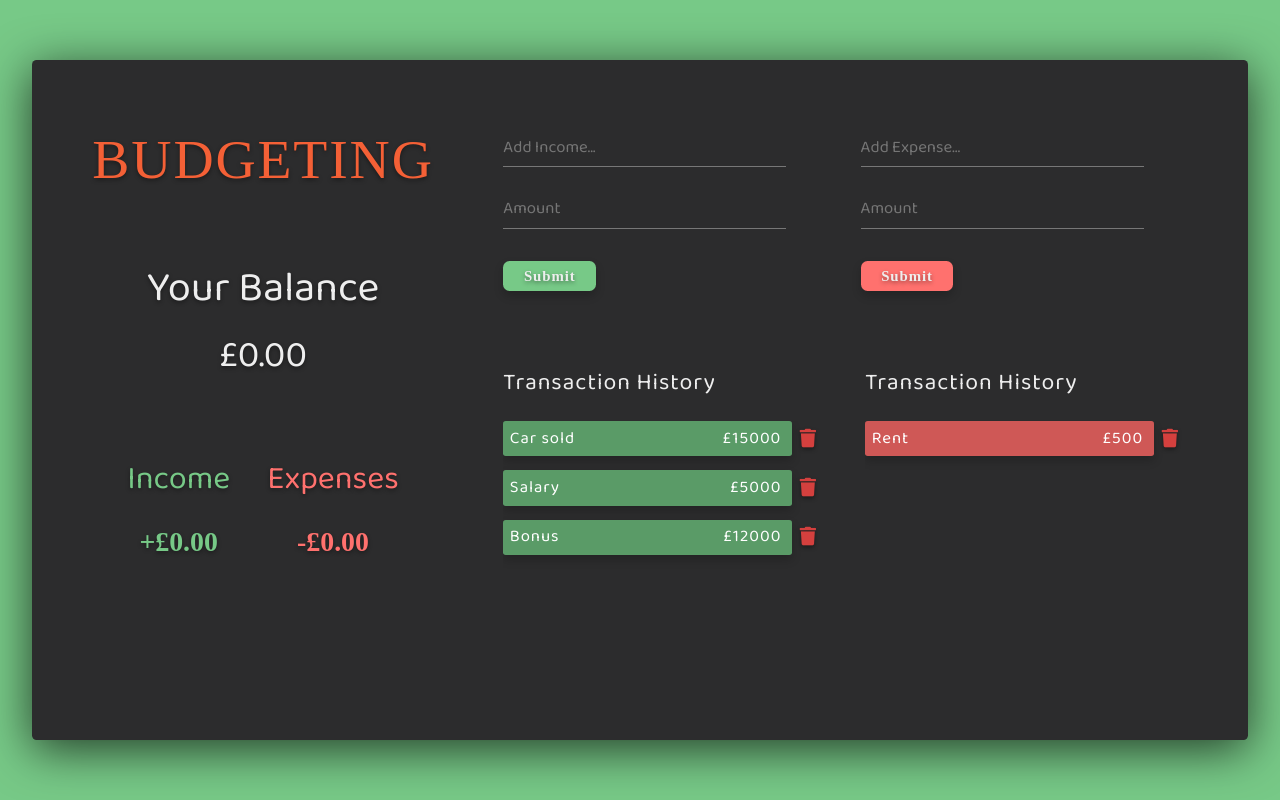
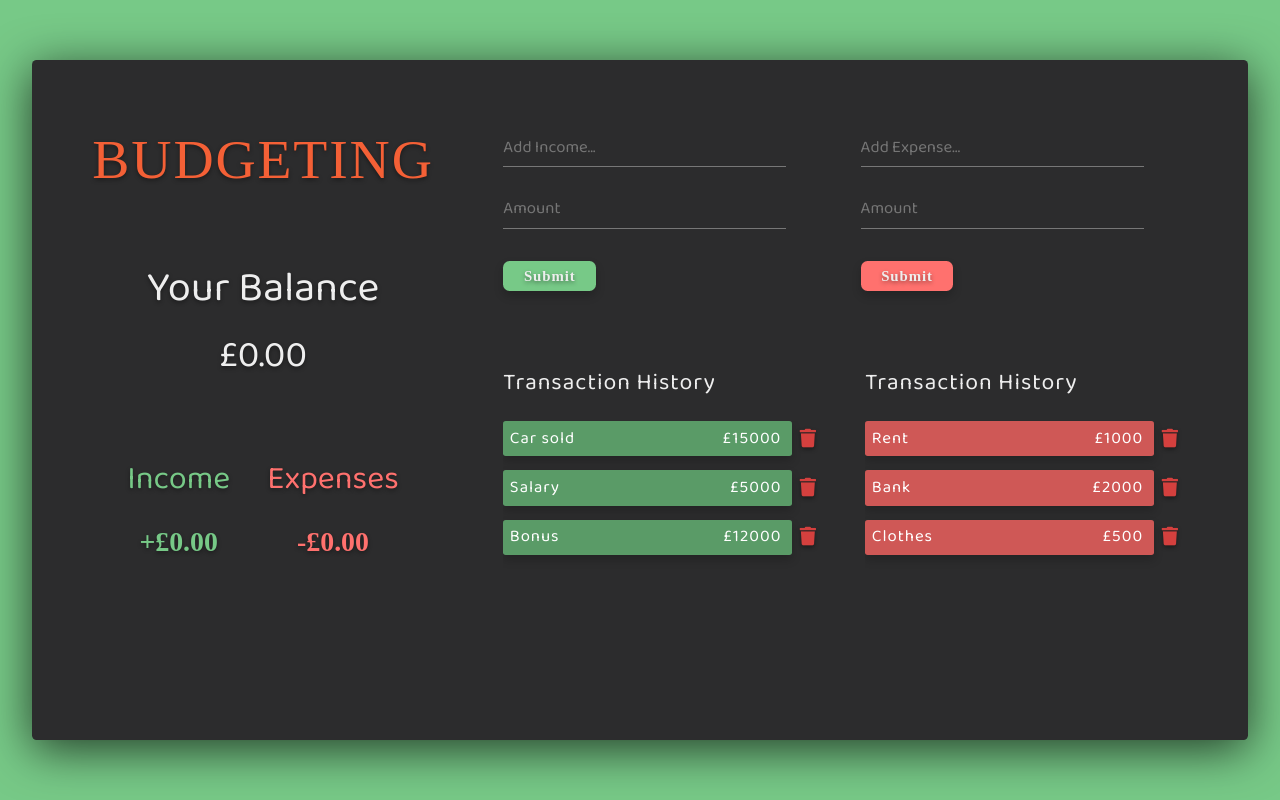
Before and after one commit to zsoobratty/budgeting, a React (Create React App) app: page / in a window 1280 px wide. Built offline with nearby package versions, Linux system fonts and the light colour scheme; the HTML template or start-up script is replaced by a standard one; a web font is replaced by a local one.

Commit message:
Fix bug preventing hardcoded expenses to list

```diff
--- a/src/components/ExpenseList.js
+++ b/src/components/ExpenseList.js
@@ -1,19 +1,17 @@
-import React from 'react'
+import React, {useContext} from 'react'
+import {GlobalContext} from '../context/GlobalState'
+import ExpenseTransaction from './ExpenseTransaction'
 
 const ExpenseList = () => {
+    const { expenseTransactions } = useContext(GlobalContext)
+    console.log(expenseTransactions)
     return (
         <div className='transactions transactions-expense'>
             <h2>Transaction History</h2>
             <ul className="transaction-list">
-                <li className="transaction">
-                    <span className="transaction-text">Rent</span>
-                    <span className="transaction-amount">£500</span>
-                    <button className='delete-btn'>
-                        <i className="fas fa-trash">
-                        </i>
-                    </button>
-
-                </li>
+                {expenseTransactions.map(expenseTransaction => (
+                    <ExpenseTransaction key={expenseTransaction.id} expenseTransaction={expenseTransaction}/>
+                ))}
             </ul>
         </div>
     )
--- /dev/null
+++ b/src/components/ExpenseTransaction.js
@@ -0,0 +1,16 @@
+import React from 'react'
+
+const ExpenseTransaction = ({expenseTransaction}) => {
+    return (
+        <li className="transaction">
+            <span className="transaction-text">{expenseTransaction.expenseText}</span>
+            <span className="transaction-amount">£{expenseTransaction.expenseAmount}</span>
+            <button className='delete-btn'>
+                <i className="fas fa-trash">
+                </i>
+            </button>
+        </li>
+    )
+}
+
+export default ExpenseTransaction
--- a/src/components/IncomeList.js
+++ b/src/components/IncomeList.js
@@ -4,8 +4,6 @@ import IncomeTransaction from './IncomeTransaction'
 
 const IncomeList = () => {
     const {incomeTransactions} = useContext(GlobalContext)
-
-    console.log(incomeTransactions)
 
     return (
         <div className='transactions transactions-income'>
--- a/src/context/GlobalState.js
+++ b/src/context/GlobalState.js
@@ -8,9 +8,9 @@ const initialState  = {
         {id: 3, incomeText: 'Bonus', incomeAmount: 12000}
     ],
     expenseTransactions: [
-        {id: 4, incomeText: 'Rent', incomeAmount: 1000},
-        {id: 5, incomeText: 'Bank', incomeAmount: 2000},
-        {id: 6, incomeText: 'Clothes', incomeAmount: 500}
+        {id: 4, expenseText: 'Rent', expenseAmount: 1000},
+        {id: 5, expenseText: 'Bank', expenseAmount: 2000},
+        {id: 6, expenseText: 'Clothes', expenseAmount: 500}
     ]
 }
 
```
